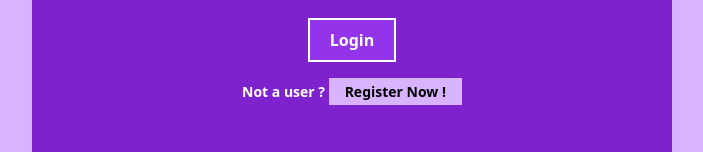
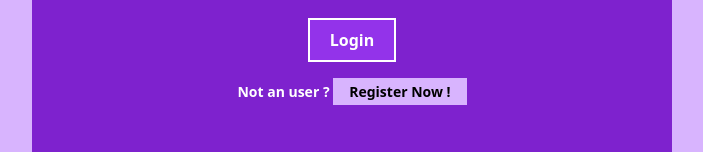
Before and after one commit to bandhandut19/microdeft_react_test_bondon_datta, a React (Vite) app: page /login in a window 1280 px wide. Shown: the part 437-589 px from the top of the page, without its empty margins (288-991 px from the left). Built offline with nearby package versions, Linux system fonts and the light colour scheme.

Commit message:
fixed login page issues

```diff
--- a/src/components/Pages/Login.tsx
+++ b/src/components/Pages/Login.tsx
@@ -38,13 +38,13 @@ const Login = () => {
           />
         </div>
         <div className="grid w-full max-w-sm items-center gap-1.5">
-          <Label htmlFor="email" className="text-lg">
+          <Label htmlFor="password" className="text-lg">
             Password
           </Label>
           <Input
             type="password"
             className="text-purple-600 py-6"
-            id="email"
+            id="password"
             placeholder="Enter Your Password"
             required
             {...register("password")}
@@ -62,7 +62,7 @@ const Login = () => {
       <div>
         <div className="text-sm">
           <h1 className="text-center pt-5 ">
-            Not a user ?{" "}
+            Not an user ?{" "}
             <span className="bg-purple-300  text-black px-4 py-1 ">
               <Link to={"/register"}> Register Now ! </Link>{" "}
             </span>
```
